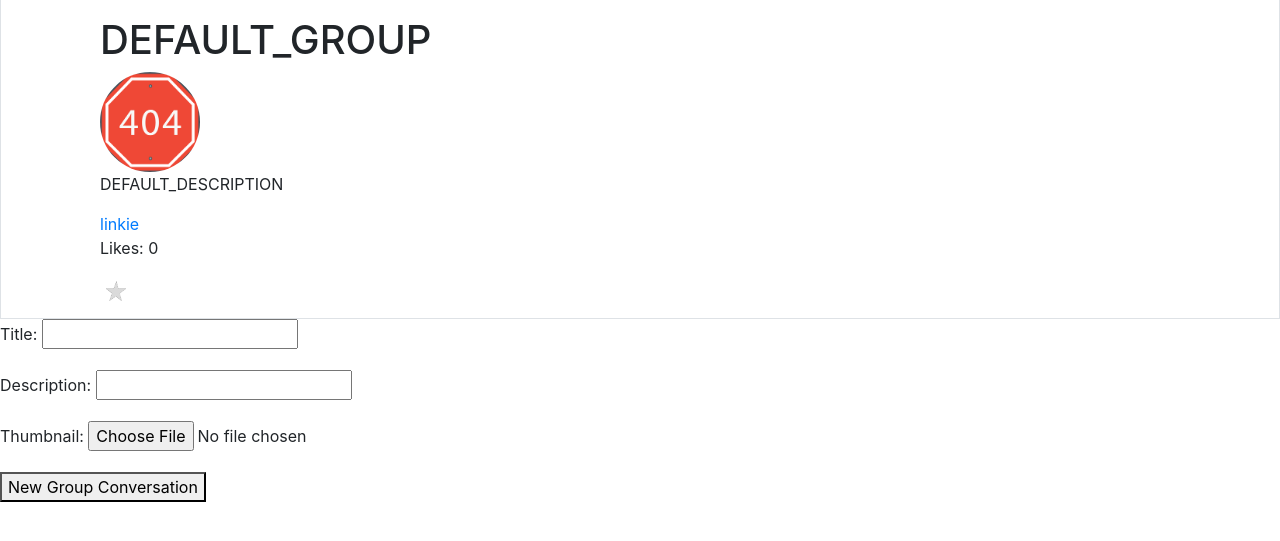
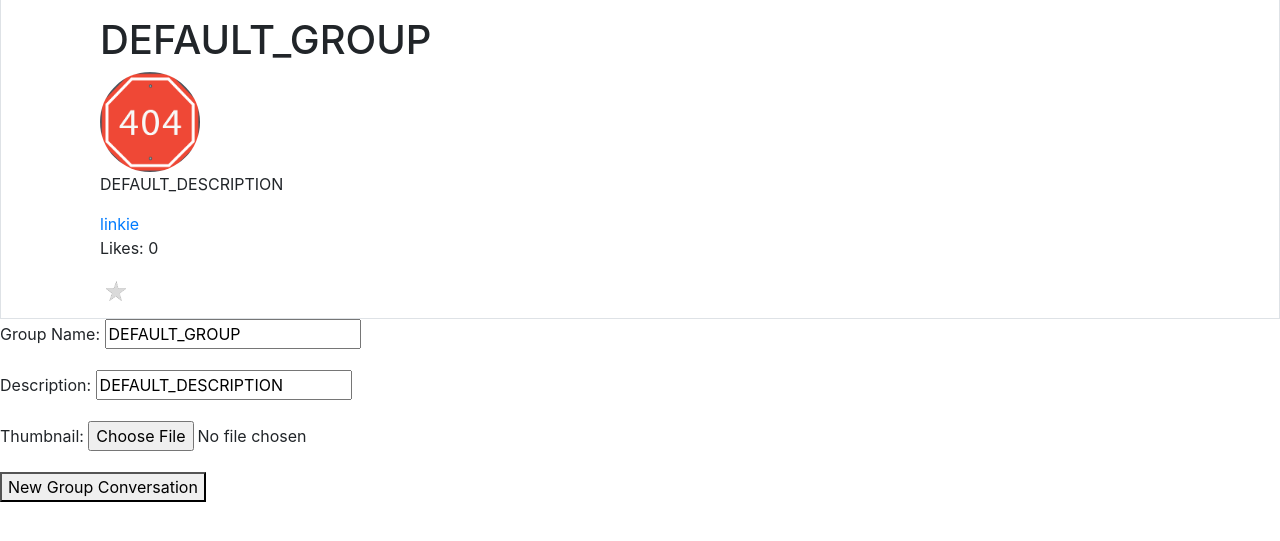
Before and after one commit to DaxtonGute/My-Django-Project, a Django app: page / in a window 1280 px wide. Shown: the part 97-638 px from the top of the page. Run offline with Django 3.2, Linux system fonts and the light colour scheme; data comes from the database, SQL or seed files in the repository; both versions use the stored data as it was after the commit; data that the repository does not hold is empty; some libraries are stand-ins or nearby versions.

Commit message:
adding groups finally works

```diff
--- a/mysite/social_app/forms.py
+++ b/mysite/social_app/forms.py
@@ -1,5 +1,6 @@
 from django import forms
 from django.contrib.auth.models import User
+from .models import ConvoPreview
 from django.contrib.auth.forms import UserCreationForm
 
 class SignUpForm(UserCreationForm):
@@ -14,10 +15,17 @@
 class NewPostForm(forms.Form):
     Message = forms.CharField(label='Post Message')
 
-class NewConvoForm(forms.Form):
-    Title = forms.CharField(label='Title')
-    Description = forms.CharField(label='Description')
-    Thumbnail = forms.ImageField(label='Thumbnail')
+class NewConvoForm(forms.ModelForm):
+    class Meta:
+        model = ConvoPreview
+        fields = [
+        'Group_Name',
+        'Description',
+        'Thumbnail',
+        ]
+    # Title = forms.CharField(label='Title')
+    # Description = forms.CharField(label='Description')
+    # Thumbnail = forms.ImageField(label='Thumbnail')
 
 class DeleteMessage(forms.Form):
      deleteBtn = forms.CharField(required = False)
--- a/mysite/social_app/templates/social_app/HomePage.html
+++ b/mysite/social_app/templates/social_app/HomePage.html
@@ -62,11 +62,11 @@
               {% for key, values in Dictionary.items %}
                 {% if key == groupConvo.GroupId %}
                   {% if values %}
-                    <button type="submit" style="background-color: transparent; border:none" name="starred">
+                    <button type="submit" style="background-color: transparent; border:none">
                       <img src="/media/colored_star.png" style="width:20px"/>
                     </button>
                   {% else %}
-                    <button type="submit" style="background-color: transparent; border:none" name="unstarrred">
+                    <button type="submit" style="background-color: transparent; border:none">
                       <img src="/media/uncolored_star.png" style="width:20px"/>
                     </button>
                   {% endif %}
@@ -83,7 +83,7 @@
     <form method="POST">
       {% csrf_token %}
       {{NewConvoForm.as_p}}
-      <button type="submit" style="" name="newConvo"> New Group Conversation </button>
+      <button type="submit" style=""> New Group Conversation </button>
     </form>
 
 
--- a/mysite/social_app/views.py
+++ b/mysite/social_app/views.py
@@ -32,7 +32,6 @@
     def post(self, request, *args, **kwargs):
         starGroupConvo = StarGroupConvo(request.POST)
         if starGroupConvo.is_valid() and starGroupConvo.cleaned_data['star'] != "":
-            print(request.POST)
             GroupConvoID = starGroupConvo.cleaned_data['star']
             post = ConvoPreview.objects.get(GroupId=GroupConvoID)
             number_of_likes = Post_Likes.objects.filter(user=request.user, post=post).count()
@@ -54,7 +53,7 @@
 
         convoForm = NewConvoForm(request.POST)
         if convoForm.is_valid():
-            Title = convoForm.cleaned_data['Title']
+            Title = convoForm.cleaned_data['Group_Name']
             Description = convoForm.cleaned_data['Description']
             Thumbnail = convoForm.cleaned_data['Thumbnail']
             GroupId = ConvoPreview.objects.count()
```
Also changed, not shown: mysite/db.sqlite3, mysite/social_app/migrations/0001_initial.py.
